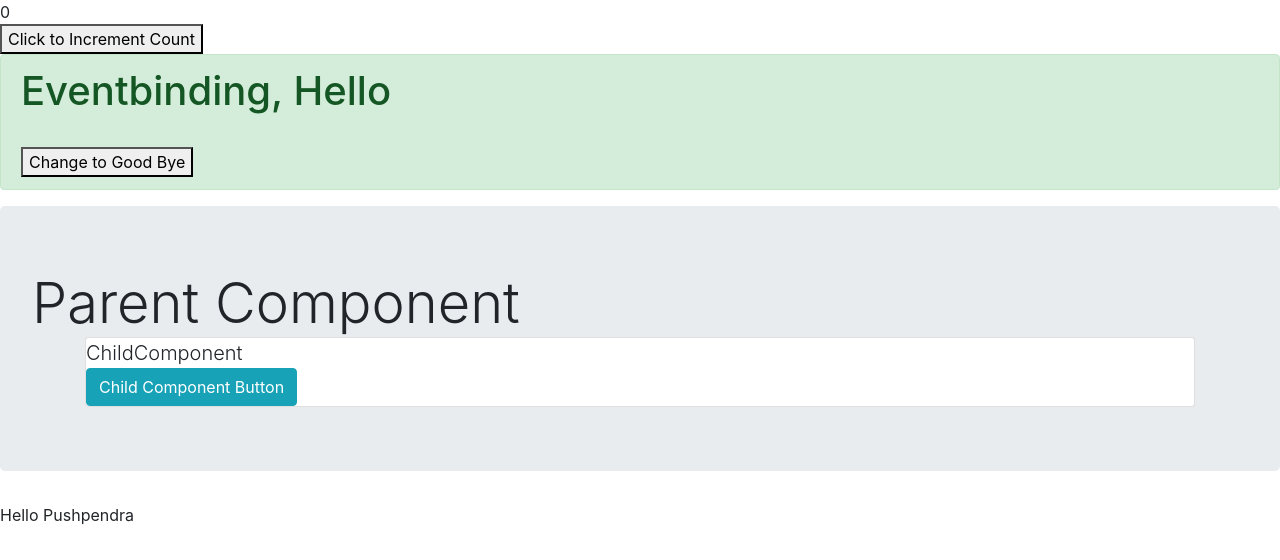
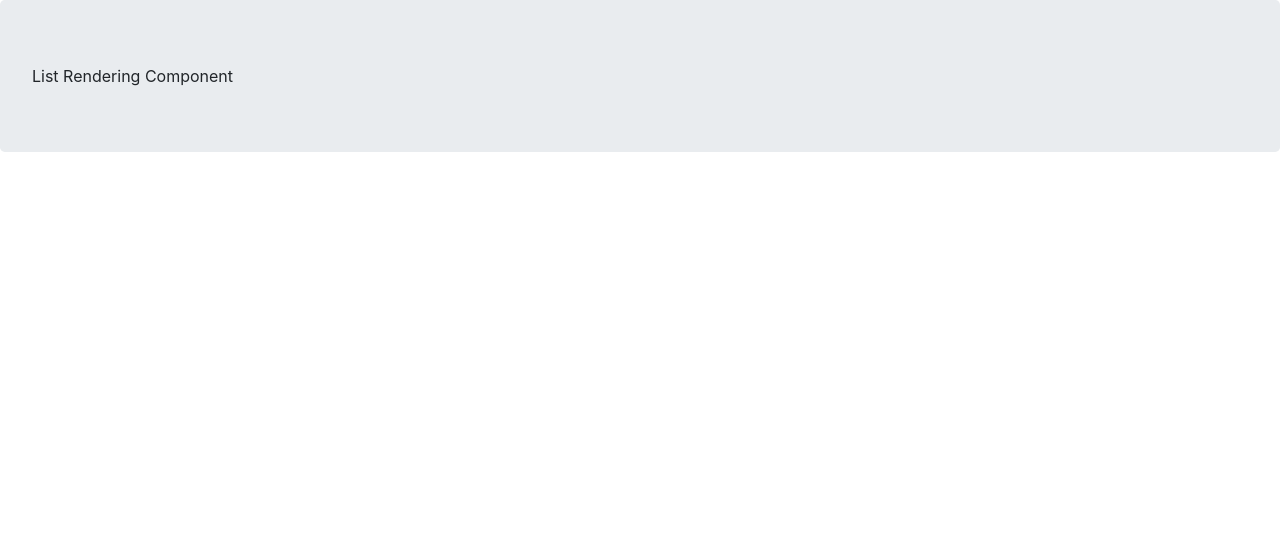
Before and after one commit to Pushpendrahpx/React_Initial_Phase, a React (Create React App) app: page / in a window 1280 px wide. Shown: the top 560 px of the page. Built offline with nearby package versions, Linux system fonts and the light colour scheme.

Commit message:
Added List Rendering Techniques in run.html

```diff
--- a/src/App.js
+++ b/src/App.js
@@ -8,6 +8,7 @@ import Counter from './components/counter';
 import Eventbinding from './components/Eventbinding';
 import ParentComponent from './components/ParentComponent';
 import ConditionalRendering from './components/ConditionalRendering';
+import Listrendering from './components/listrendering';
 
 const App = () => {
 
@@ -30,10 +31,12 @@ const App = () => {
 //   }
 
   return (
-    <div><Counter></Counter>
+    <div>
+      {/* <Counter></Counter>
     <Eventbinding></Eventbinding>
     <ParentComponent></ParentComponent>
-    <ConditionalRendering />
+    <ConditionalRendering /> */}
+    <Listrendering />
     </div>
     // <div className='App'>
     //   <StateM></StateM>
--- /dev/null
+++ b/src/components/listrendering.js
@@ -0,0 +1,16 @@
+import React,{ Component } from "react";
+class Listrendering extends Component{
+    constructor(props){
+        super(props)
+
+    }
+
+    render(){
+        return(
+            <div className='jumbotron'>
+                List Rendering Component
+            </div>
+        );
+    }
+}
+export default Listrendering;
```
Also changed, not shown: run.html (added, +35 -0 lines).
